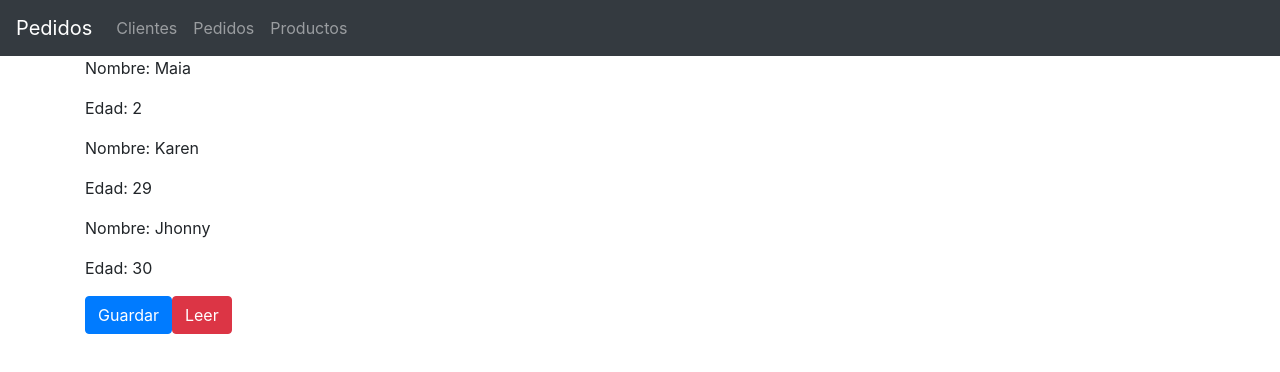
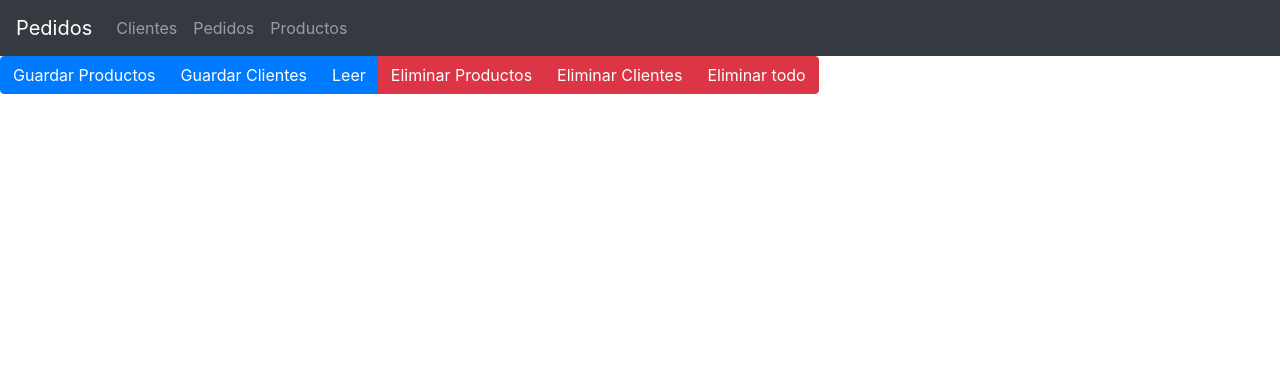
Before and after one commit to JhonnyJGomez/cursoAngular_TypeScript_Parte5, an Angular app: page / in a window 1280 px wide. Shown: the top 372 px of the page. Built offline with nearby package versions, Linux system fonts and the light colour scheme.

Commit message:
LocalStorage: se eliminan registros usando Delete Item

```diff
--- a/src/app/clientes/clientes.component.html
+++ b/src/app/clientes/clientes.component.html
@@ -1,8 +1,19 @@
+<div class="btn-group">
+    <button class="btn btn-primary" (click)="guardarProductos()">Guardar Productos</button>
+    <button class="btn btn-primary" (click)="guardarClientes()">Guardar Clientes</button>
+    <button class="btn btn-primary" (click)="leer()">Leer </button>
+    <button class="btn btn-danger" (click)="eliminarProductos()">Eliminar Productos </button>
+    <button class="btn btn-danger" (click)="eliminarClientes()">Eliminar Clientes</button>
+    <button class="btn btn-danger" (click)="eliminarTodo()">Eliminar todo </button>
+</div>
+
 <div class="container">
-    <div *ngFor="let clienteEnLaLista of clientes">
+    <div class="clientesContainer" *ngFor="let clienteEnLaLista of clientes">
         <p> Nombre: {{clienteEnLaLista.nombre}} </p>
         <p> Edad: {{clienteEnLaLista.edad}} </p>
     </div>
-    <button class="btn btn-primary" (click)="guardar()">Guardar</button>
-    <button class="btn btn-danger" (click)="leer()">Leer </button>
+    <div class="productosContainer" *ngFor="let productoEnLaLista of productos">
+        <p> Nombre: {{productoEnLaLista.nombre}} </p>
+        <p> Edad: {{productoEnLaLista.precio | currency: 'COP'}} </p>
+    </div>
 </div>
--- a/src/app/clientes/clientes.component.scss
+++ b/src/app/clientes/clientes.component.scss
@@ -0,0 +1,9 @@
+.clientesContainer{
+    border: 1px solid red;
+    margin-top: 1px;
+}
+
+.productosContainer{
+    border: 1px solid blue;
+    margin-top: 1px;
+}
--- a/src/app/clientes/clientes.component.ts
+++ b/src/app/clientes/clientes.component.ts
@@ -3,6 +3,10 @@ interface Clientes{
   nombre:string,
   apellido:string,
   edad:number
+}
+interface Productos{
+  nombre:string,
+  precio:number
 }
 @Component({
   selector: 'app-clientes',
@@ -12,11 +16,11 @@ interface Clientes{
 export class ClientesComponent implements OnInit {
 
   clientes:Array<Clientes> = new Array<Clientes>()
-
+  productos:Array<Productos> = new Array<Productos>()
   constructor() { }
 
   ngOnInit(): void {
-   this.clientes.push(
+  /*  this.clientes.push(
        {
         nombre:"Maia",
         apellido:"Gómez Olaguibel",
@@ -32,14 +36,45 @@ export class ClientesComponent implements OnInit {
         apellido:"Gómez Morales",
         edad:30
       })
+
+    this.productos.push(
+      {
+        nombre:"Arroz",
+        precio:2000
+      },
+      {
+        nombre:"Maiz",
+        precio:2100
+      },
+      {
+        nombre:"pan",
+        precio:300
+      }) */
   }
 
-  guardar(){
-    localStorage.setItem("cliente", JSON.stringify(this.clientes))
+  guardarClientes(){
+    localStorage.setItem("clientes", JSON.stringify(this.clientes))
+  }
+
+  guardarProductos(){
+    localStorage.setItem("productos", JSON.stringify(this.productos))
   }
 
   leer(){
-    this.clientes = JSON.parse(localStorage.getItem("cliente"))
-    console.log(JSON.parse(localStorage.getItem("cliente")))
+    this.clientes = JSON.parse(localStorage.getItem("clientes"))
+    this.productos = JSON.parse(localStorage.getItem("productos"))
   }
+
+  eliminarClientes(){
+    localStorage.removeItem("clientes")
+  }
+
+  eliminarProductos(){
+    localStorage.removeItem("productos")
+  }
+
+  eliminarTodo(){
+    localStorage.clear()
+  }
+
 }
```
